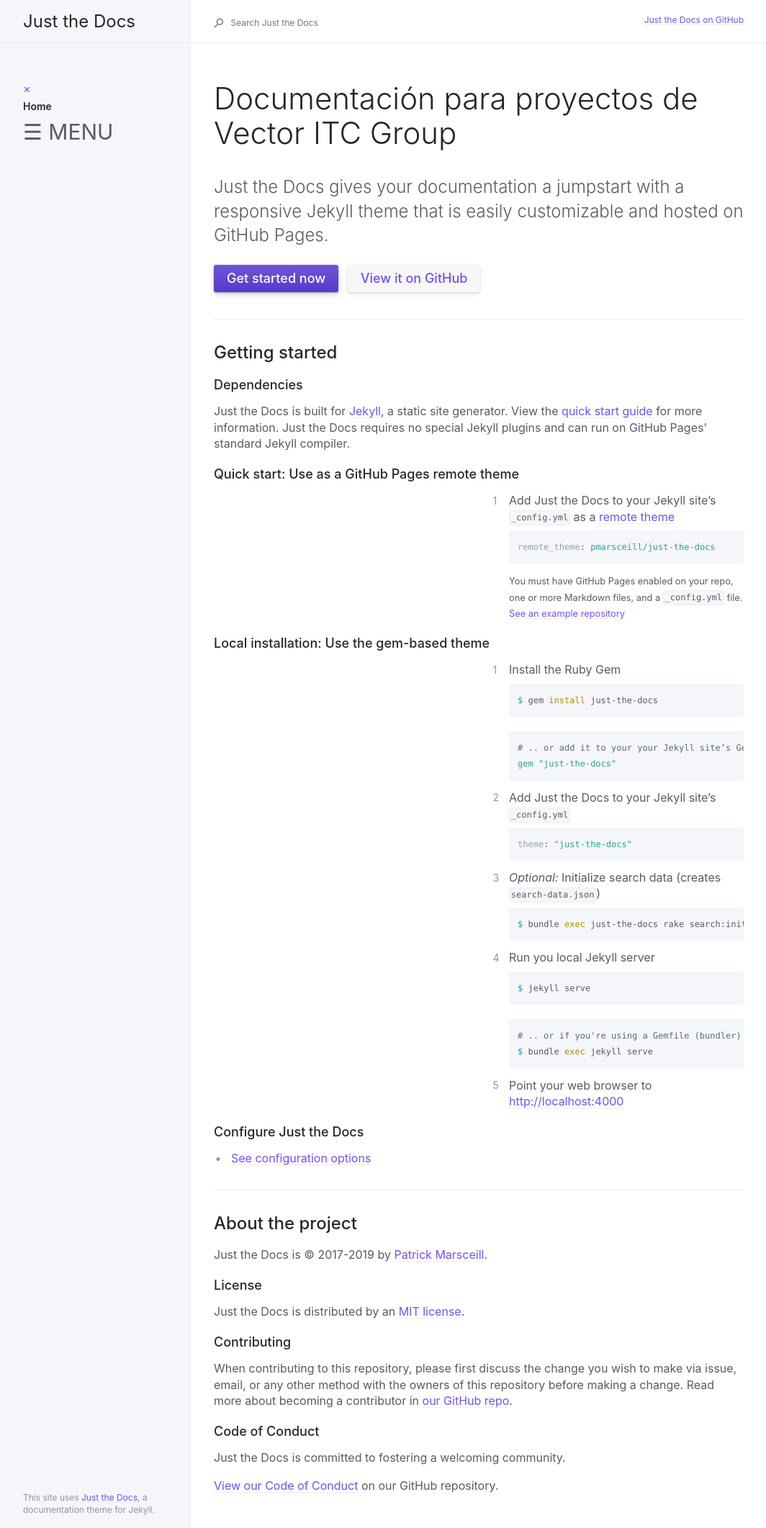
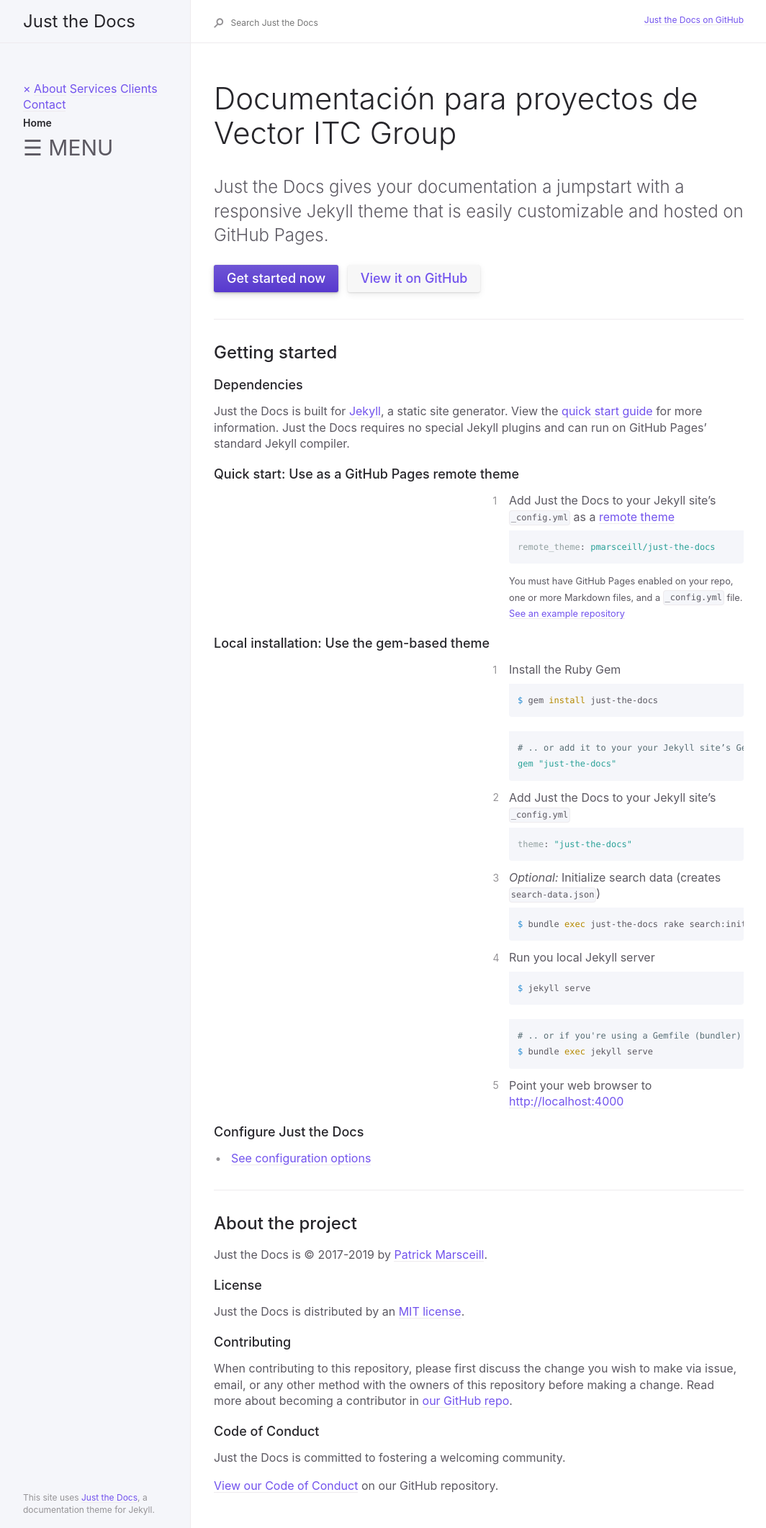
Before and after one commit to abeltranes/abeltranes.github.io, a Jekyll site: the page built from index.md, in a window 1280 px wide. Shown: the whole page at 72% size, without its empty margins (91-1155 px from the left). Built offline with Jekyll 4.4.1, drawn with Linux system fonts in a browser that asks for light colours.

Commit message:
Update nav.html

```diff
--- a/_includes/nav.html
+++ b/_includes/nav.html
@@ -1,7 +1,10 @@
 <div id="mySidenav" class="sidenav">
   <a href="javascript:void(0)" class="closebtn" onclick="closeNav()">&times;</a>
-
-
+  <a href="#">About</a>
+  <a href="#">Services</a>
+  <a href="#">Clients</a>
+  <a href="#">Contact</a>
+</div>
 
 
 
@@ -56,7 +59,7 @@
 
 
 
-</div>
+
 <span style="font-size:30px;cursor:pointer" onclick="openNav()">&#9776; MENU</span>
 
 <script>
```
